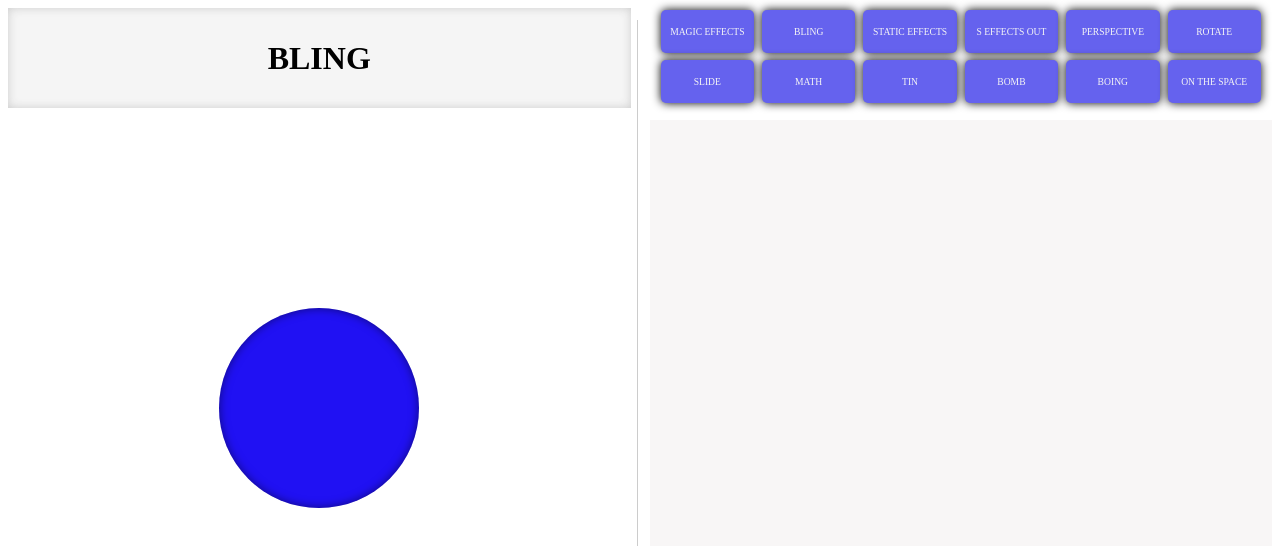
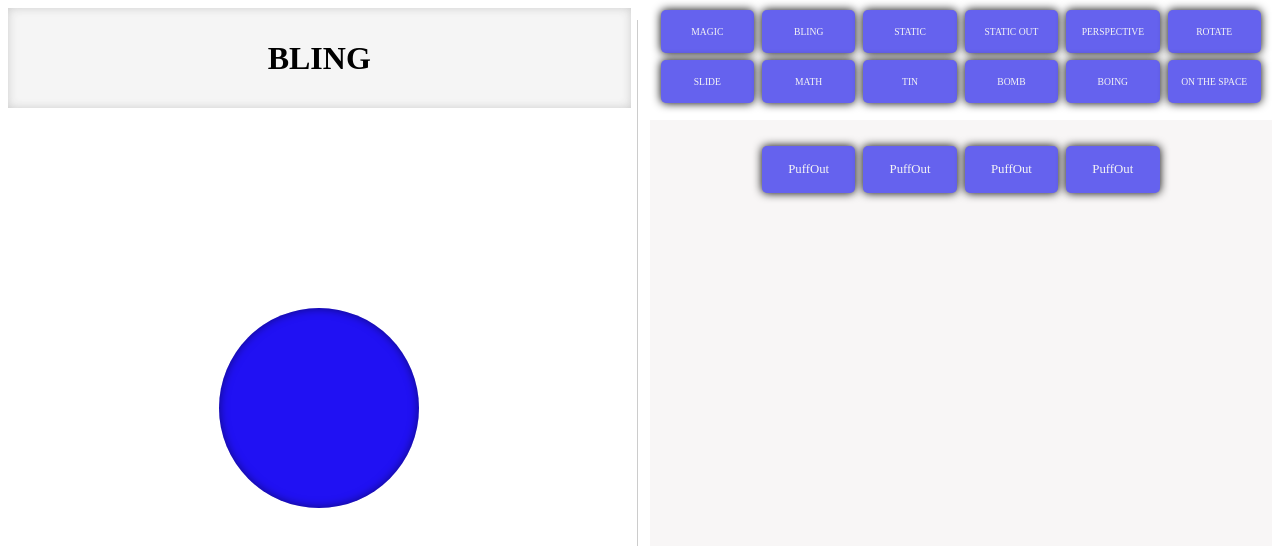
Before and after one commit to lnalmeida/css-animations-lib, a plain HTML site: page index.html in a window 1280 px wide. Both pictures are taken after a click on the element "BLING". Shown: the top 546 px of the page. Drawn offline with Linux system fonts and the light colour scheme.

Commit message:
caminhando na lógica

```diff
--- a/css/style.css
+++ b/css/style.css
@@ -92,18 +92,39 @@ header {
 
 .cards-effects {
     display: flex;
-    font-size: 0.6rem;
+    font-size: 0.8rem;
     width: 100%;
     height: 100%;
-    align-items: center;
+    align-items: flex-start;
     justify-content: center;
     background-color: rgb(248, 246, 246);
     margin-top: 1rem;
     margin-bottom: 1rem;
+    padding-top: 1.5rem;
 
     /* Put a card in the next row when previous cards take all width */
     flex-wrap: wrap;
     margin-right: -8px;
     row-gap: 0.25rem;
+}
+
+.cards-effects__item {
+    /* There will be 4 cards per row */
+    flex-basis: 15%;
+    box-shadow:  0 0 10px #000;
+    color: #f5f5f5;
+    text-align: center;
+    padding-top: 1rem;
+    padding-bottom: 1rem;
+    border-radius: 5px;
+    background-color: rgb(101, 98, 238);
+    margin : 0.1rem 0.25rem;
+
+    padding-left: 0.25rem;
+    padding-right: 0.25rem;
+
+    text-transform: capitalize;
+
+    cursor: pointer;
 
 }
--- a/js/script.js
+++ b/js/script.js
@@ -1,8 +1,8 @@
-let categories = [
-    'MAGIC EFFECTS',
+const categories = [
+    'MAGIC',
     'BLING',
-    'STATIC EFFECTS',
-    'S EFFECTS OUT',
+    'STATIC',
+    'STATIC OUT',
     'PERSPECTIVE',
     'ROTATE',
     'SLIDE',
@@ -13,21 +13,191 @@ let categories = [
     'ON THE SPACE'
 ]
 
-let labelsCategories = document.querySelectorAll('.cards-categories__item');
-let animationTitle = document.querySelector('h1[name="animation_title"]');
+const magicEffectsArray = [
+    'magic',
+    'twisterInDown',
+    'twisterInUp',
+    'swap'
+]
+
+const blingEffectsArray = [
+    'puffIn',
+    'puffOut',
+    'vanishIn',
+    'vanishOut'
+]
+
+const staticEffectsArray = [
+    'openDownLeft',
+    'openDownRight',
+    'openUpLeft',
+    'openUpRight',
+    'openDownLeftReturn',
+    'openDownRightReturn',
+    'openUpLeftReturn',
+    'openUpRightReturn'
+]
+
+const staticEffectsOutArray =[
+    'openDownLeftOut',
+    'openDownRightOut',
+    'openUpLeftOut',
+    'openUpRightOut'
+]
+
+const perspectiveEffectsArray = [
+    'perspectiveDown',
+    'perspectiveUp',
+    'perspectiveLeft',
+    'perspectiveRight',
+    'perspectiveDownReturn',
+    'perspectiveUpReturn',
+    'perspectiveLeftReturn',
+    'perspectiveRightReturn'
+]
+
+const rotateEffectsArray = [
+    'rotateDown',
+    'rotateUp',
+    'rotateLeft',
+    'rotateRight'
+]
+
+const slideEffectsArray = [
+    'slideDown',
+    'slideUp',
+    'slideLeft',
+    'slideRight',
+    'slideDownReturn',
+    'slideUpReturn',
+    'slideLeftReturn',
+    'slideRightReturn'
+]
+
+const mathEffectsArray = [
+    'swashOut',
+    'swashIn',
+    'foolishIn',
+    'holeOut'
+]
+
+const tinEffectsArray = [
+    'tinRightOut',
+    'tinLeftOut',
+    'tinUpOut',
+    'tinDownOut',
+    'tinRightIn',
+    'tinLeftIn',
+    'tinUpIn',
+    'tinDownIn'
+]
+
+const bombEffectsArray = [
+    'bombRightOut',
+    'bombLeftOut'
+]
+
+const boingEffectsArray = [
+    'boingInUp',
+    'boingOutDown'
+]
+
+const onTheSpaceEffectsArray = [
+    'spaceOutUp',
+    'spaceOutRight',
+    'spaceOutDown',
+    'spaceOutLeft',
+    'spaceInUp',
+    'spaceInRight',
+    'spaceInDown',
+    'spaceInLeft'
+]
+
+const allEffects = [
+    magicEffectsArray,
+    blingEffectsArray,
+    staticEffectsArray,
+    staticEffectsOutArray,
+    perspectiveEffectsArray,
+    rotateEffectsArray,
+    slideEffectsArray,
+    mathEffectsArray,
+    tinEffectsArray,
+    bombEffectsArray,
+    boingEffectsArray,
+    onTheSpaceEffectsArray
+]
+
+const cardsEffects = document.querySelector('.cards-effects');
+const labelsEffects = document.querySelectorAll('.cards-effects__item');
+const labelsCategories = document.querySelectorAll('.cards-categories__item');
+const animationTitle = document.querySelector('h1[name="animation_title"]');
+
+var selectedCategory = 0;
+var selectedEffect = 0;
+
+labelsCategories.forEach(function(labelCategory, index) {
+    labelCategory.innerHTML = categories[index];
+})
 
 
-labelsCategories.forEach(function(label, index) {
-    label.innerHTML = categories[index];
-})
+labelsCategories.forEach(function(labelCategory, index) {
+    labelCategory.addEventListener('click', function() {
+        selectedCategory = index;
+        animationTitle.textContent = labelCategory.textContent;
+        allEffects.forEach((effect, index) => {
+            if (index === selectedCategory) {
+                cardsEffects.innerHTML = '';
+                effect.forEach(effect => {
+                    cardsEffects.appendChild(createDOMCardsEffects(allEffects[selectedCategory][index]));
+                })
 
-labelsCategories.forEach(function(label, index) {
-    label.addEventListener('click', function() {
-        animationTitle.textContent = label.textContent;
+            }
+        })
     })
 })
 
-console.log(categories);
+// function selectCategory(){
+//     var selectedCategory = 0;
+//     labelsCategories.forEach(function(labelCategory, index) {
+//         labelCategory.addEventListener('click', function() {
+//             selectedCategory = index;
+//             animationTitle.textContent = labelCategory.textContent;
+//             allEffects.forEach((effect, index) => {
+//                 cardsEffects.appendChild(createDOMCardsEffects(allEffects[selectedCategory()][index]));
+//             })
+//         })
+//     })
+//     return selectedCategory;
+// }
+
+
+labelsEffects.forEach(function(labelEffect, index) {
+    labelEffect.textContent = allEffects[selectedCategory][index];
+})
+
+
+
+
+
+function createDOMCardsEffects(effect) {
+    let card = document.createElement('div');
+    let cardContent = document.createElement('a');
+    card.appendChild(cardContent);
+    cardContent.innerText = effect;
+    card.classList.add('cards-effects__item');
+    return card;
+}
+
+
+// allEffects.forEach((effect, index) => {
+//     cardsEffects.appendChild(createDOMCardsEffects(allEffects[selectCategory()][index]));
+// })
+
+
+
+
+
 
 
 /*
```
